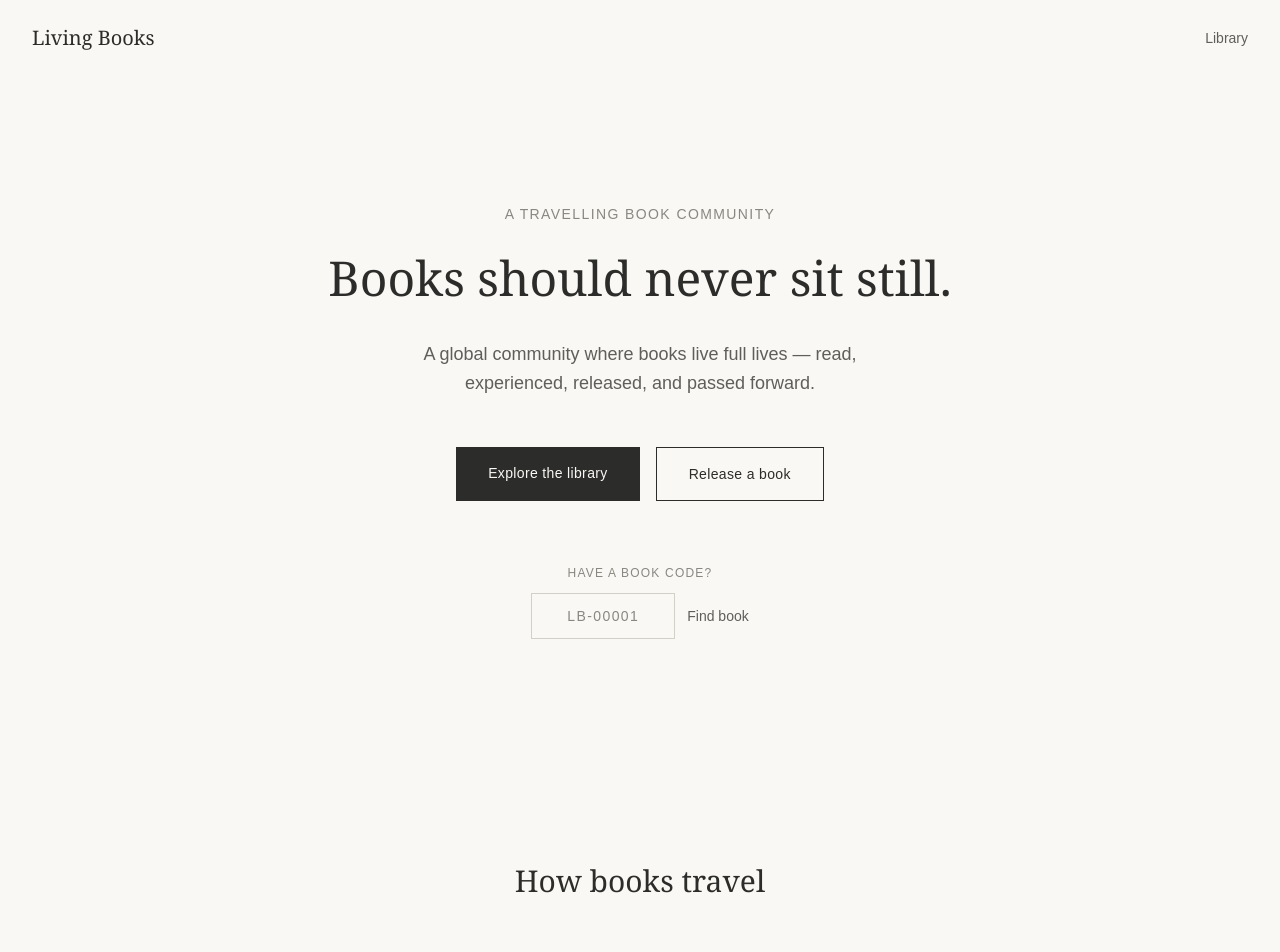
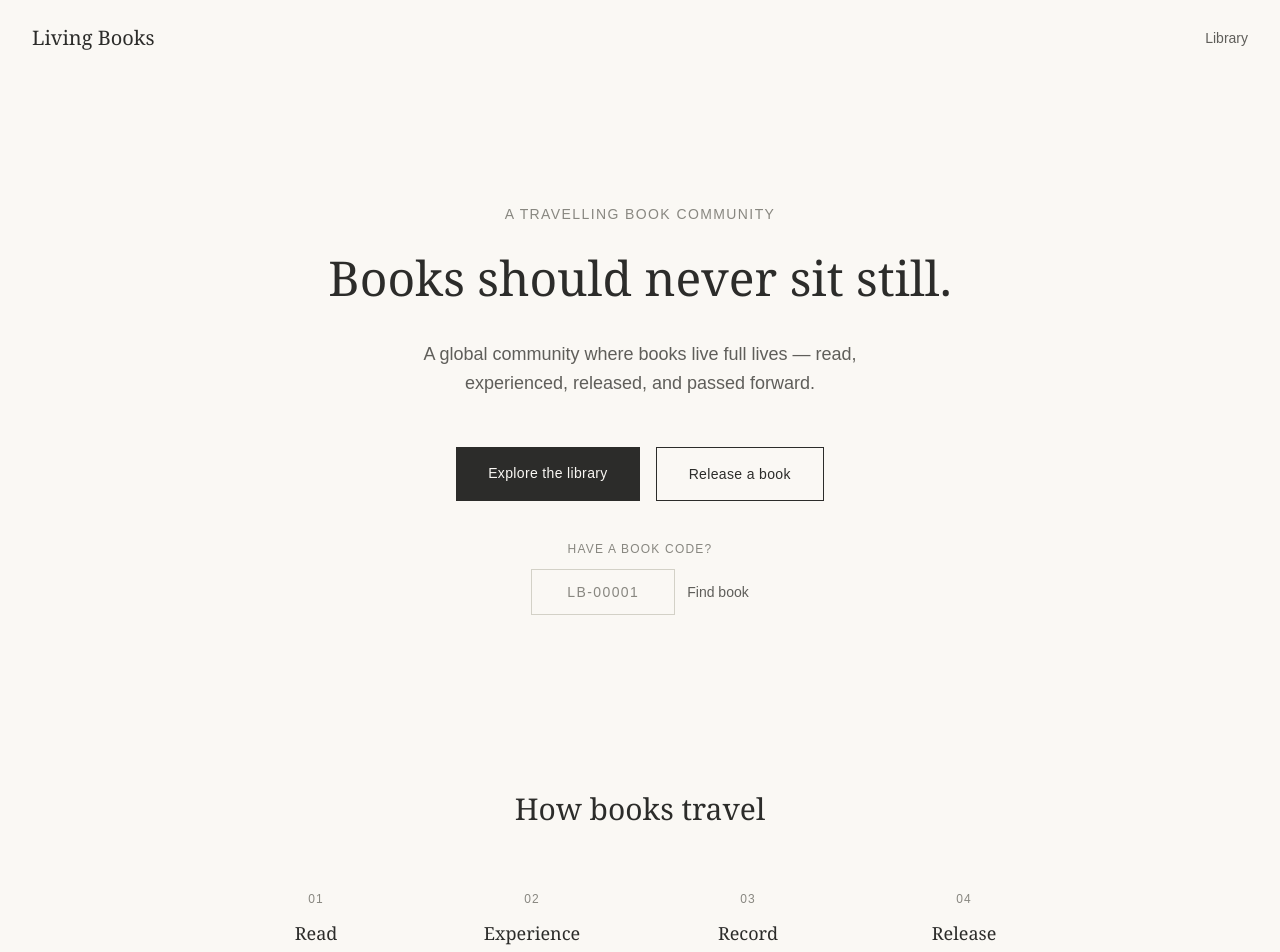
Before and after one commit to hellosophiespeaking/living-books, a Next.js app: page / in a window 1280 px wide. Shown: the top 952 px of the page. Built offline with nearby package versions, Linux system fonts and the light colour scheme.

Commit message:
Tighten spacing and simplify steps

```diff
--- a/app/page.tsx
+++ b/app/page.tsx
@@ -28,7 +28,7 @@ export default function Home() {
           </a>
         </div>
 
-        <div className="mt-16 flex flex-col items-center gap-3">
+        <div className="mt-10 flex flex-col items-center gap-3">
           <p className="text-xs uppercase tracking-widest text-[#888780]">Have a book code?</p>
           <form action="/find" method="GET" className="flex gap-3">
             <input
@@ -43,17 +43,16 @@ export default function Home() {
         </div>
       </section>
 
-      <section className="px-8 py-24 max-w-4xl mx-auto">
+      <section className="px-8 py-12 max-w-4xl mx-auto">
         <h2 className="font-serif text-3xl text-[#2C2C2A] text-center mb-16">
           How books travel
         </h2>
-        <div className="grid grid-cols-1 md:grid-cols-5 gap-8 text-center">
+        <div className="grid grid-cols-1 md:grid-cols-4 gap-8 text-center">
           {[
             { step: "01", label: "Read" },
             { step: "02", label: "Experience" },
             { step: "03", label: "Record" },
             { step: "04", label: "Release" },
-            { step: "05", label: "Pass forward" },
           ].map(({ step, label }) => (
             <div key={step} className="flex flex-col items-center gap-3">
               <span className="text-xs text-[#888780] tracking-widest">{step}</span>
```
